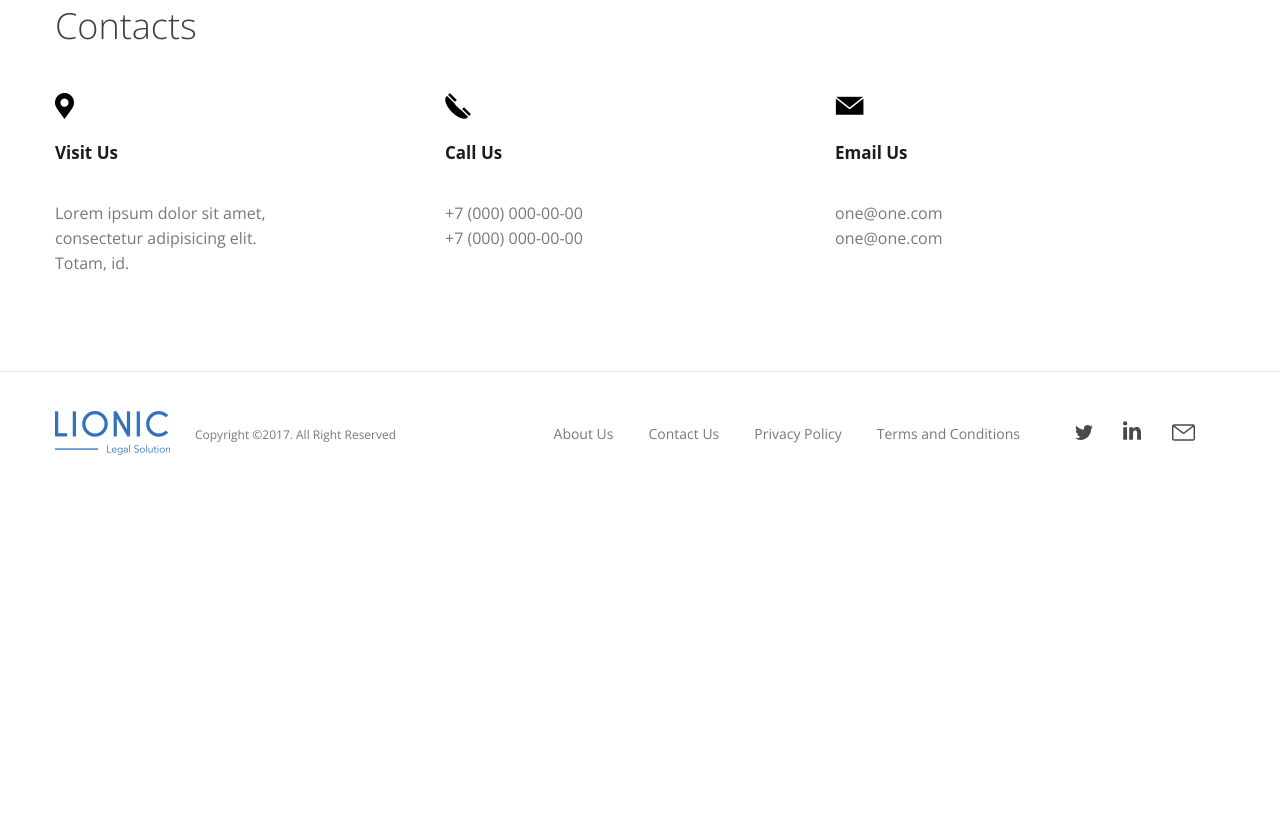
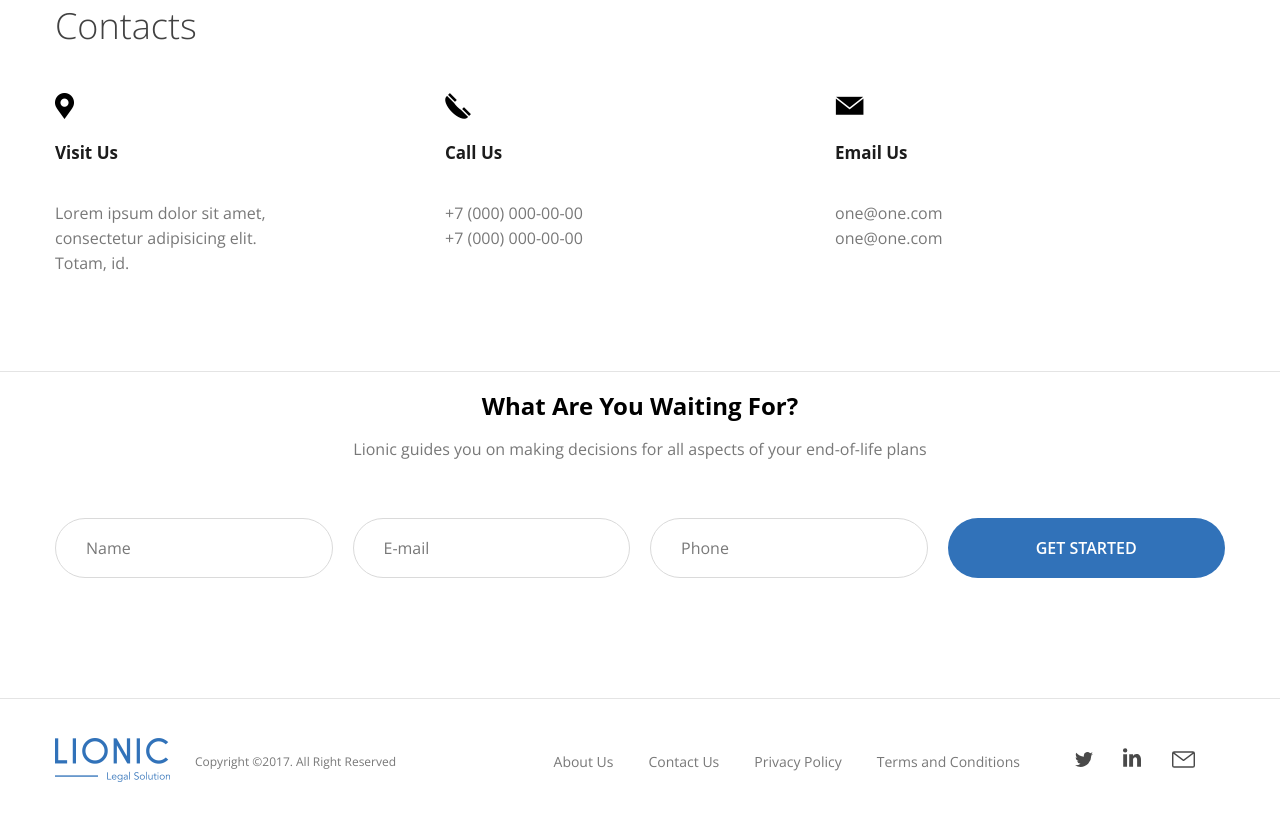
Before and after one commit to nikaklepinina/7, a plain HTML site: page index.html in a window 1280 px wide. Shown: the part 2091-2911 px from the top of the page. Before the commit the page ends 2588 px from the top, so only its background shows below. Drawn offline with Linux system fonts and the light colour scheme; a web font is replaced by a local one.

Commit message:
added_form

```diff
--- a/css/style.css
+++ b/css/style.css
@@ -394,6 +394,50 @@ img {
     color:#787878;
 }
 
+/* form */
+.section-form {
+    padding-bottom: 120px;
+    border-bottom: 1px solid #e4e4e4 ;
+}
+
+.form-title {
+    text-align: center;
+}
+
+.form-description {
+    font-size: 16px;
+    line-height: 21px;
+    text-align: center;
+    color:#787878;
+}
+
+.form {
+    display: flex;
+    justify-content: space-between;
+    margin-top: 58px;
+}
+
+.input, .btn-submit {
+    flex: 0 0 calc(25% - 15px);
+    height: 60px;
+    border-radius: 30px;
+}
+
+
+.input {
+    padding: 0 30px;
+    border: 1px solid #dadada;
+    border-radius: 30px;
+}
+
+.btn-submit {
+    border: 0;
+}
+
+
+.input::placeholder {
+    color:#787878;
+}
 /* footer */
 
 .footer {
--- a/index.html
+++ b/index.html
@@ -272,6 +272,33 @@
     </section>
   </main>
 
+ <!-- form -->
+<section class="section-form">
+  <div class="container form-container">
+    <h2 class="section-title form-title">
+      What Are You Waiting For?
+    </h2>
+    <p class="form-description">
+      Lionic guides you on making decisions for all aspects of your end-of-life plans
+    </p>
+    <form action="https://jsonplaceholder.typicode.com/posts" autocomplete method="POST" class="form">
+      <!-- <legend>Форма обратной связи</legend> -->
+    <!-- <label for="name">Enter your name</label> for ссылается на id элемента -->
+    <input required type="text" name="name" placeholder="Name" value="" class="input" id="name">
+    <input required type="email" name="email" placeholder="E-mail" class="input">
+    <input required type="tel" name="phone" placeholder="Phone" class="input">
+    <button type="submit" class="btn btn-submit">
+      Get started
+    </button>
+  </form>
+
+
+
+  </div>
+</section>
+
+
+
 <!-- footer -->
 
   <footer class="footer">
```
